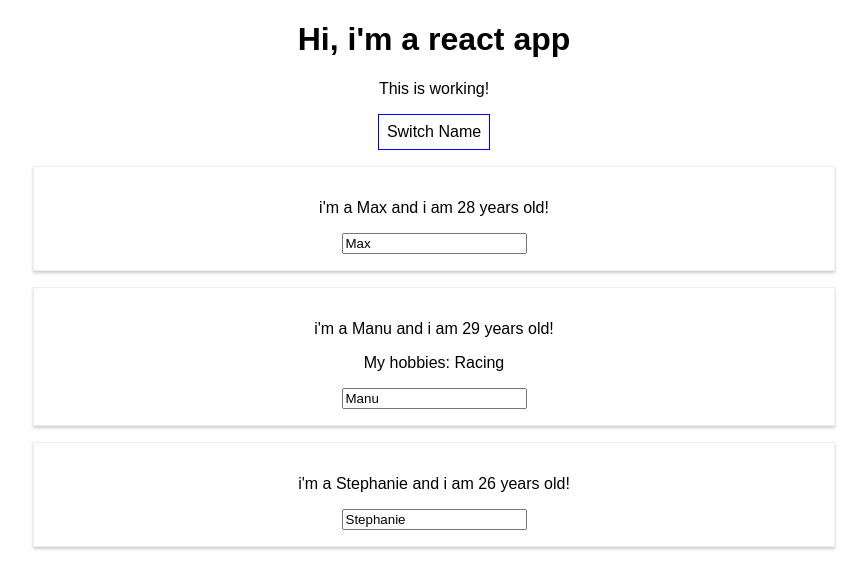
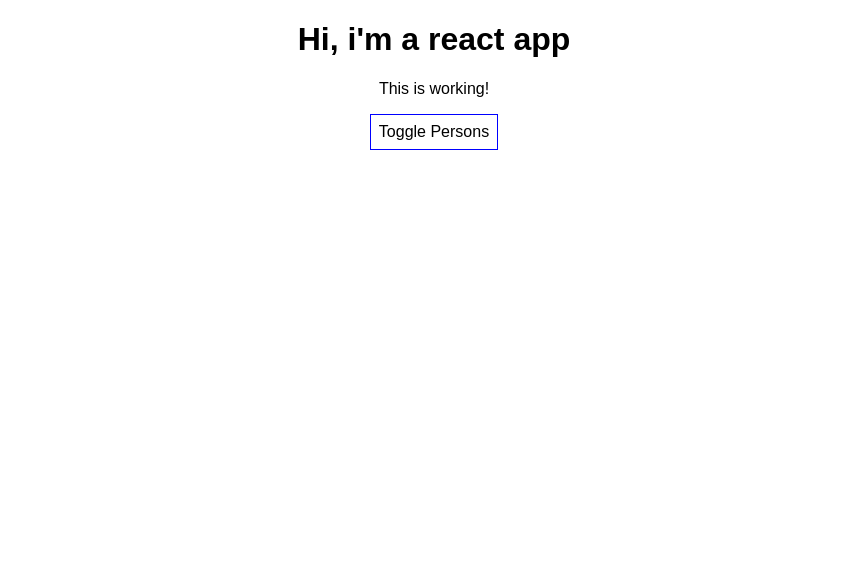
Before and after one commit to maltezc/react-complete-guide, a React (Create React App) app: page / in a window 1280 px wide. Shown: the top 588 px of the page, without its empty margins (206-1073 px from the left). Built offline with nearby package versions, Linux system fonts and the light colour scheme.

Commit message:
4.50 - Rendering Content Conditionally

```diff
--- a/src/App.js
+++ b/src/App.js
@@ -10,7 +10,9 @@
             { name: 'Max', age: 28 },
             { name: 'Manu', age: 29 },
             { name: 'Stephanie', age: 26 }
-        ]
+        ],
+        otherState: 'some other value',
+        showPersons: false
     }
 
 
@@ -38,6 +40,12 @@
         })
     }
 
+    togglePersonHandler = () => {
+        const doesShow = this.state.showPersons;
+        this.setState({showPersons: !doesShow});
+    }
+
+
 
 
   render() {
@@ -56,7 +64,10 @@
           <p>This is working!</p>
           <button
               style={style} // stles a specific component. in this case, a button.
-              onClick={() => this.switchNameHandler('Maximilian!!')}>Switch Name</button> {/*dont add () after this.switchNameHandler. it will execute when the DOM is loaded*/}
+              onClick = {this.togglePersonHandler}>Toggle Persons</button> {/*dont add () after this.switchNameHandler. it will execute when the DOM is loaded*/}
+      {
+      this.state.showPersons === true ?
+          <div>
               <Person
                   name={this.state.persons[0].name}
                   age={this.state.persons[0].age}/> {/*This, along with the Person import brings in the Person component */}
@@ -68,6 +79,8 @@
               <Person
                   name={this.state.persons[2].name}
                   age={this.state.persons[2].age}/>
+          </div> : null
+      }
     </div>
 
     );
```
Lines whose indentation alone changed are shown as unchanged.
